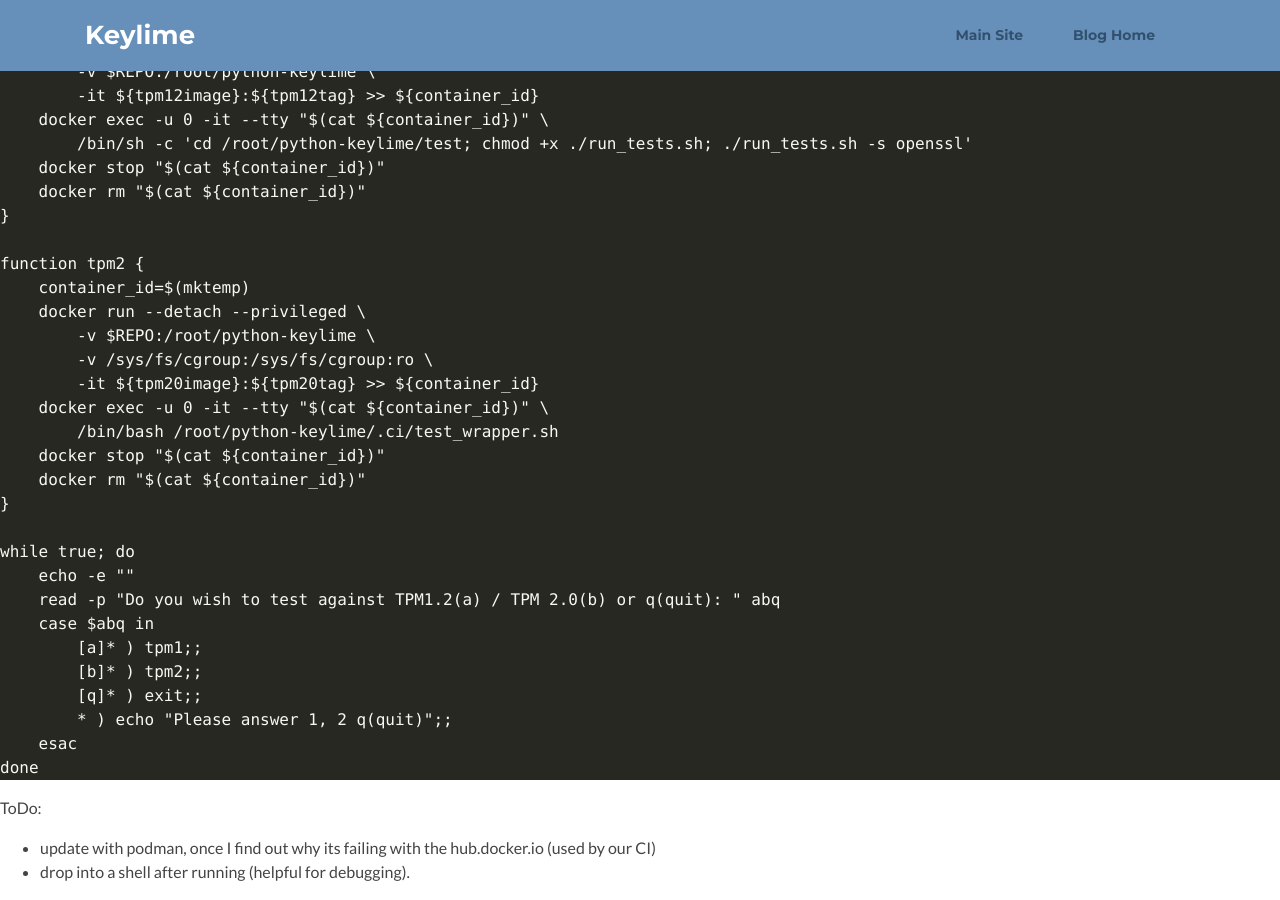
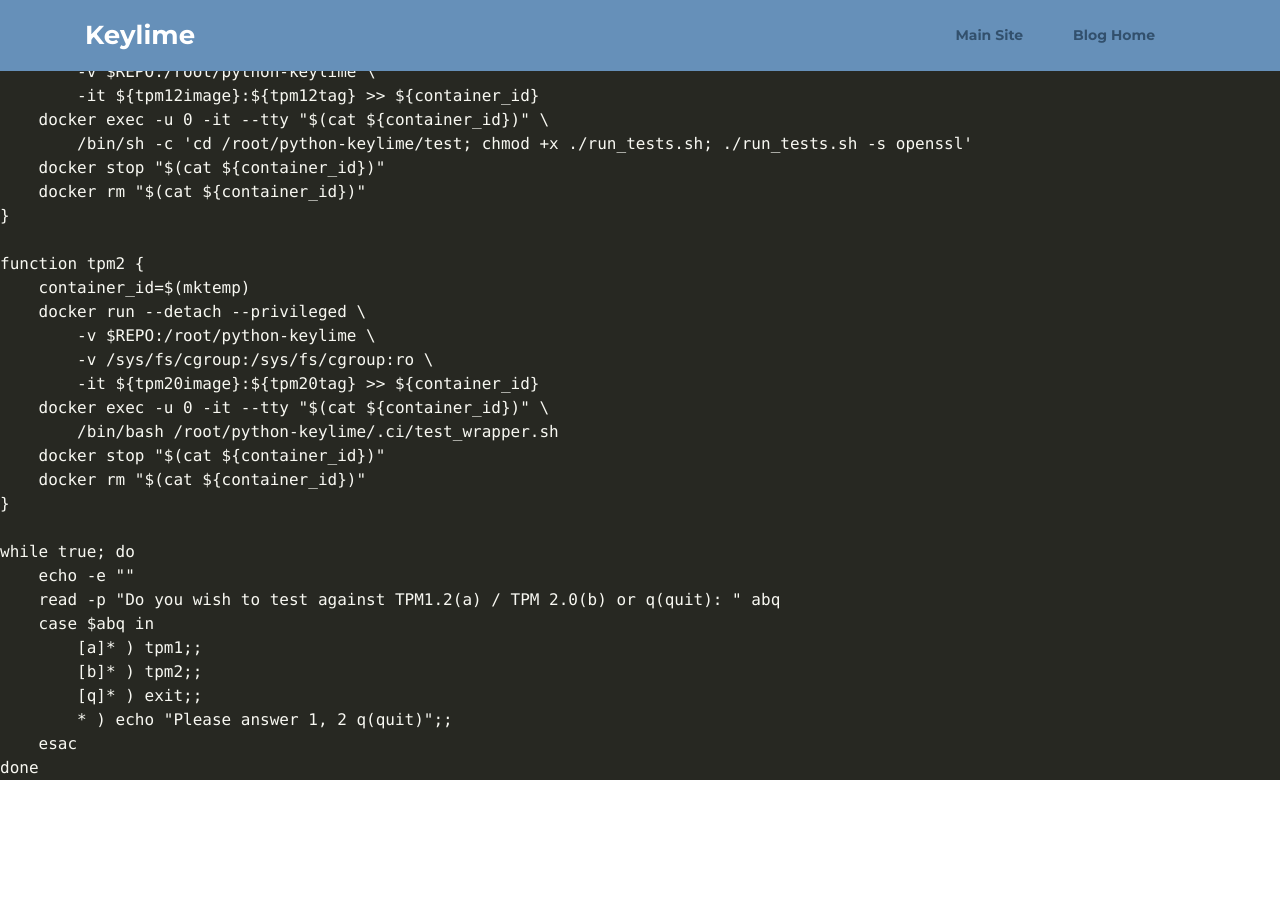
Before and after one commit to keylime/keylime.github.io, a Jekyll site: the page built from _posts/2019-04-01-handy-docker-environment.markdown, in a window 1280 px wide and 900 px high, scrolled down 908 px. Built offline with Jekyll 4.4.1, drawn with Linux system fonts in a browser that asks for light colours; nearby versions of some CDN libraries; after the commit the page ends 1704 px from its top, so only the background shows below that.

Commit message:
Date fix

````diff
--- a/_layouts/blog.html
+++ b/_layouts/blog.html
@@ -8,7 +8,9 @@
 <P>&nbsp;<P>
 <P>&nbsp;<P>
 <h1>{{ page.title }}</h1>
+{% if page.date %}
 <p>{{ page.date | date_to_string }} - {{ page.author }}</p>
+{% endif %}
 {{ content }}
 </body>
 </html>
--- a/_posts/2019-04-01-handy-docker-environment.markdown
+++ b/_posts/2019-04-01-handy-docker-environment.markdown
@@ -73,7 +73,3 @@
     esac
 done
 ```
-
-ToDo:
-* update with podman, once I find out why its failing with the hub.docker.io (used by our CI)
-* drop into a shell after running (helpful for debugging).
````
